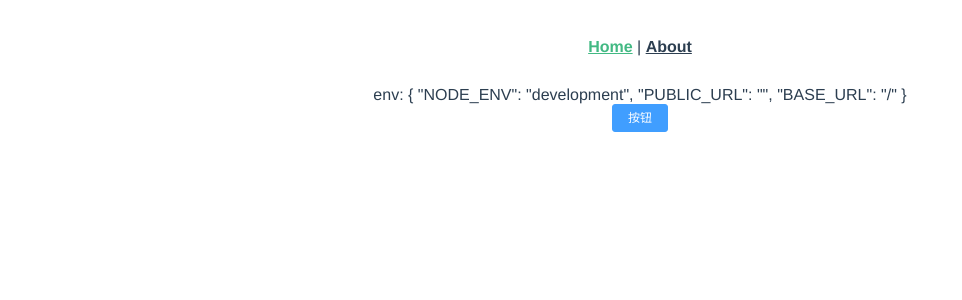
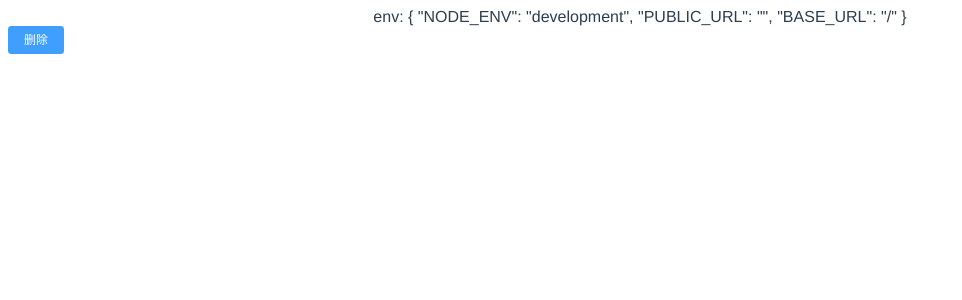
Before and after one commit to chenchen0501/simple-vue-cli, a Vue app: page / in a window 1280 px wide. Shown: the top 300 px of the page, without its empty margins (0-962 px from the left). Built offline with nearby package versions, Linux system fonts and the light colour scheme.

Commit message:
feat：自定义权限按钮指令

```diff
--- a/src/App.vue
+++ b/src/App.vue
@@ -1,9 +1,5 @@
 <template>
   <div id="app">
-    <div id="nav">
-      <router-link to="/">Home</router-link> |
-      <router-link to="/about">About</router-link>
-    </div>
     <router-view />
   </div>
 </template>
--- a/src/main.js
+++ b/src/main.js
@@ -5,6 +5,7 @@ import router from './router'
 import store from './store'
 import ElementUI from 'element-ui'
 import 'element-ui/lib/theme-chalk/index.css'
+import '@/utils/directive' // 自定义指令
 
 Vue.use(ElementUI, {
   size: 'mini'
--- /dev/null
+++ b/src/utils/directive.js
@@ -0,0 +1,14 @@
+// 自定义指令
+import Vue from 'vue'
+
+// 该用户所有按钮权限集合 - 后端接口返回
+const arr = ['DEL_BTN']
+
+// 自定义指令-根据权限显示按钮
+Vue.directive('permission', {
+  inserted: function(el, { value }) {
+    if (!arr.includes(value)) {
+      el.parentNode.removeChild(el)
+    }
+  }
+})
--- a/src/views/Home.vue
+++ b/src/views/Home.vue
@@ -1,24 +1,24 @@
 <template>
   <div class="home">
-    <!-- <img alt="Vue logo" src="../assets/logo.png"> -->
-    <!-- <HelloWorld msg="Welcome to Your Vue.js App" /> -->
     <div>env: {{ env }}</div>
-    <el-button type="primary">按钮</el-button>
+    <div style="text-align: left">
+      <el-button v-permission="ADD_BTN" type="primary">新增</el-button>
+      <el-button v-permission="DEL_BTN" type="primary">删除</el-button>
+    </div>
   </div>
 </template>
 
 <script>
-// @ is an alias to /src
-// import HelloWorld from '@/components/HelloWorld.vue'
 
 export default {
   name: 'Home',
   components: {
-    // HelloWorld
   },
   data() {
     return {
-      env: process.env
+      env: process.env,
+      ADD_BTN: 'ADD_BTN',
+      DEL_BTN: 'DEL_BTN'
     }
   },
   mounted() {
--- a/vue.config.js
+++ b/vue.config.js
@@ -111,6 +111,6 @@ module.exports = {
   },
 
   css: {
-    requireModuleExtension: false
+    requireModuleExtension: true
   }
 }
```
